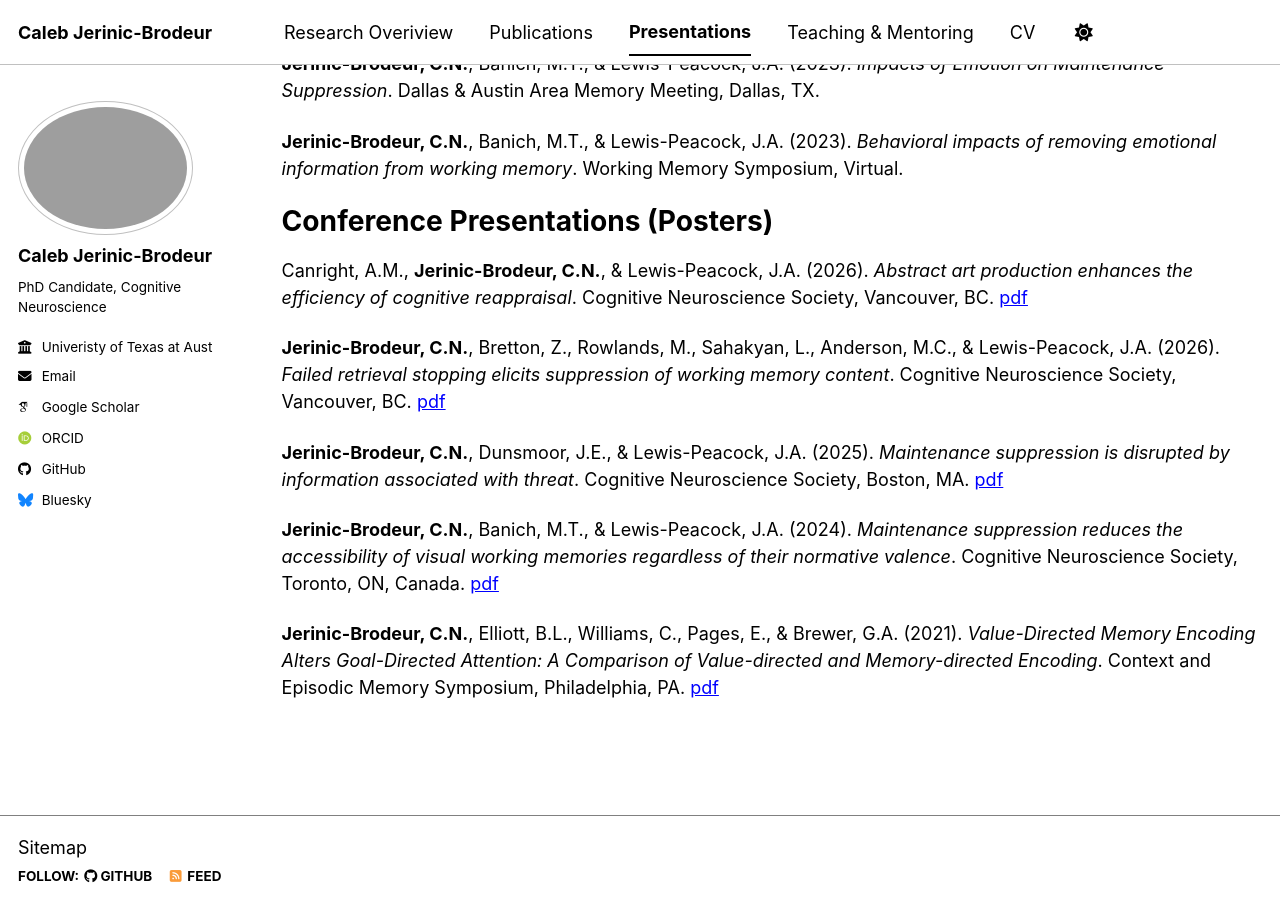
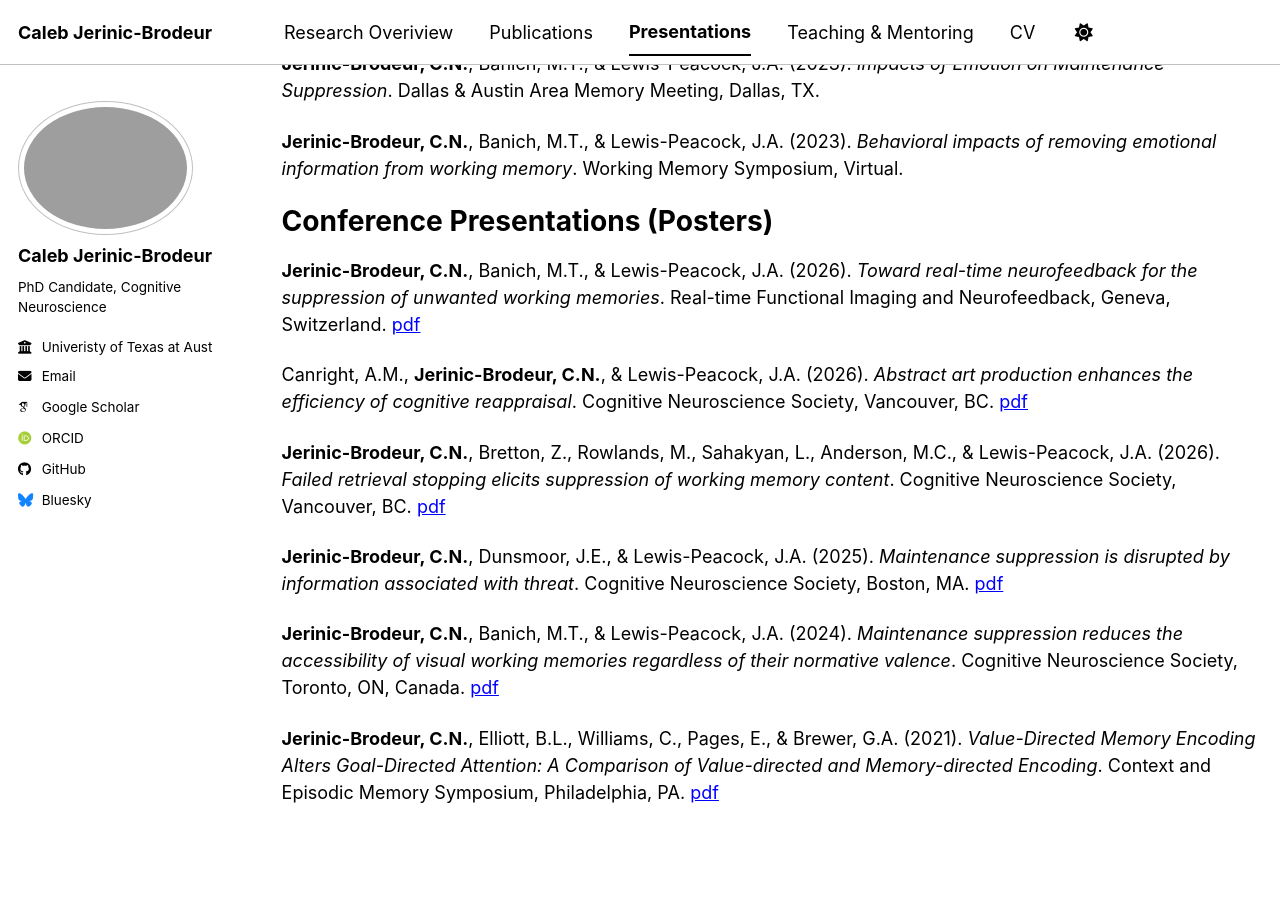
Before and after one commit to cjerinic/cjerinic.github.io, a Jekyll site: the page built from _pages/presentations.md, in a window 1280 px wide and 900 px high, scrolled down 587 px. Built offline with Jekyll 4.4.1, drawn with Linux system fonts in a browser that asks for light colours; some web fonts are replaced; a script bundle is joined from its source files by our own code; library files that are not in the unit come from our copies.

Commit message:
Add new conference presentations for 2026

```diff
--- a/_pages/presentations.md
+++ b/_pages/presentations.md
@@ -24,6 +24,8 @@ Bretton, Z., **Jerinic-Brodeur, C.N.**, Rowlands, M., Sahakyan, L., Anderson, M.
 
 Conference Presentations (Posters)
 ======
+**Jerinic-Brodeur, C.N.**, Banich, M.T., & Lewis-Peacock, J.A. (2026). *Toward real-time neurofeedback for the suppression of unwanted working memories*. Real-time Functional Imaging and Neurofeedback, Geneva, Switzerland. [pdf]({{ "/files/JerinicBrodeur-rtFIN-2026.pdf" | relative_url }})
+
 Canright, A.M., **Jerinic-Brodeur, C.N.**, & Lewis-Peacock, J.A. (2026). *Abstract art production enhances the efficiency of cognitive reappraisal*. Cognitive Neuroscience Society, Vancouver, BC. [pdf]({{ "/files/regulart-SfNC-2026.pdf" | relative_url }})
 
 **Jerinic-Brodeur, C.N.**, Bretton, Z., Rowlands, M., Sahakyan, L., Anderson, M.C., & Lewis-Peacock, J.A. (2026). *Failed retrieval stopping elicits suppression of working memory content*. Cognitive Neuroscience Society, Vancouver, BC. [pdf]({{ "/files/JerinicBrodeur-CNS-2026.pdf" | relative_url }})
```
